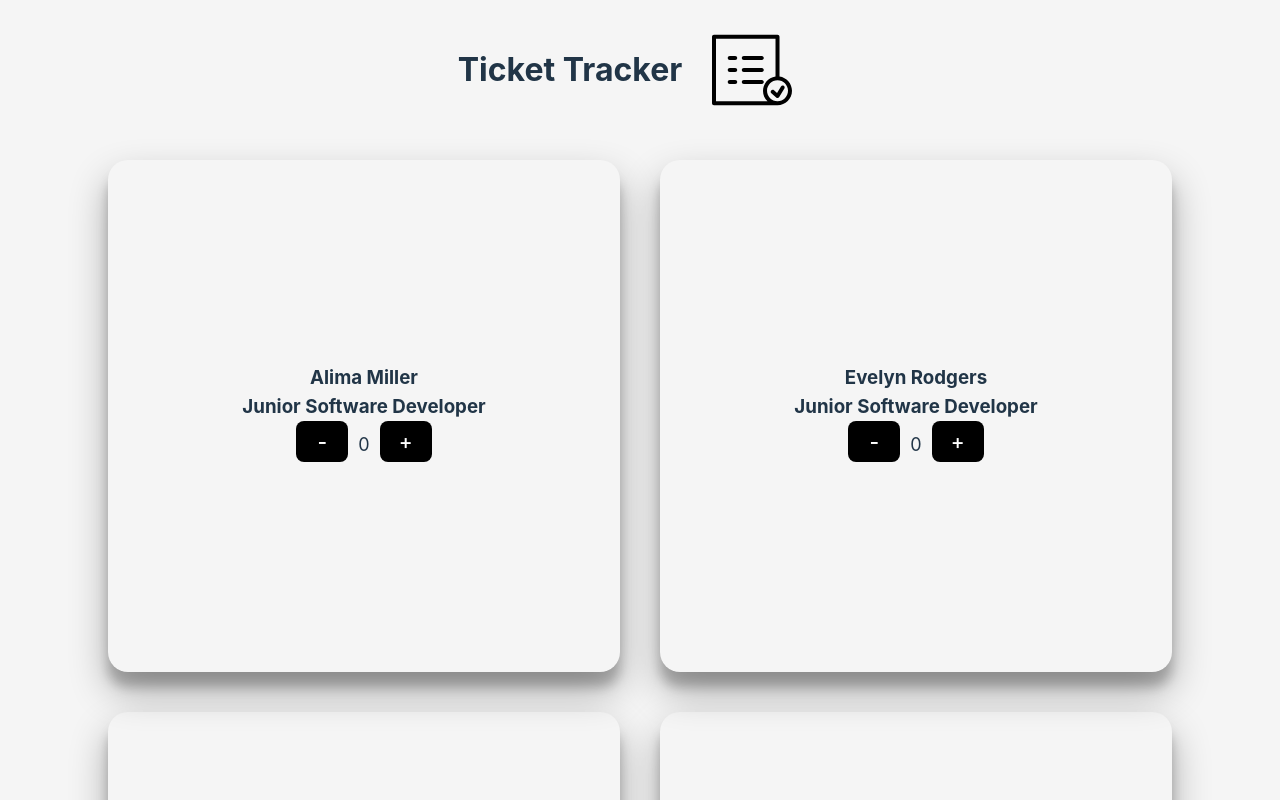
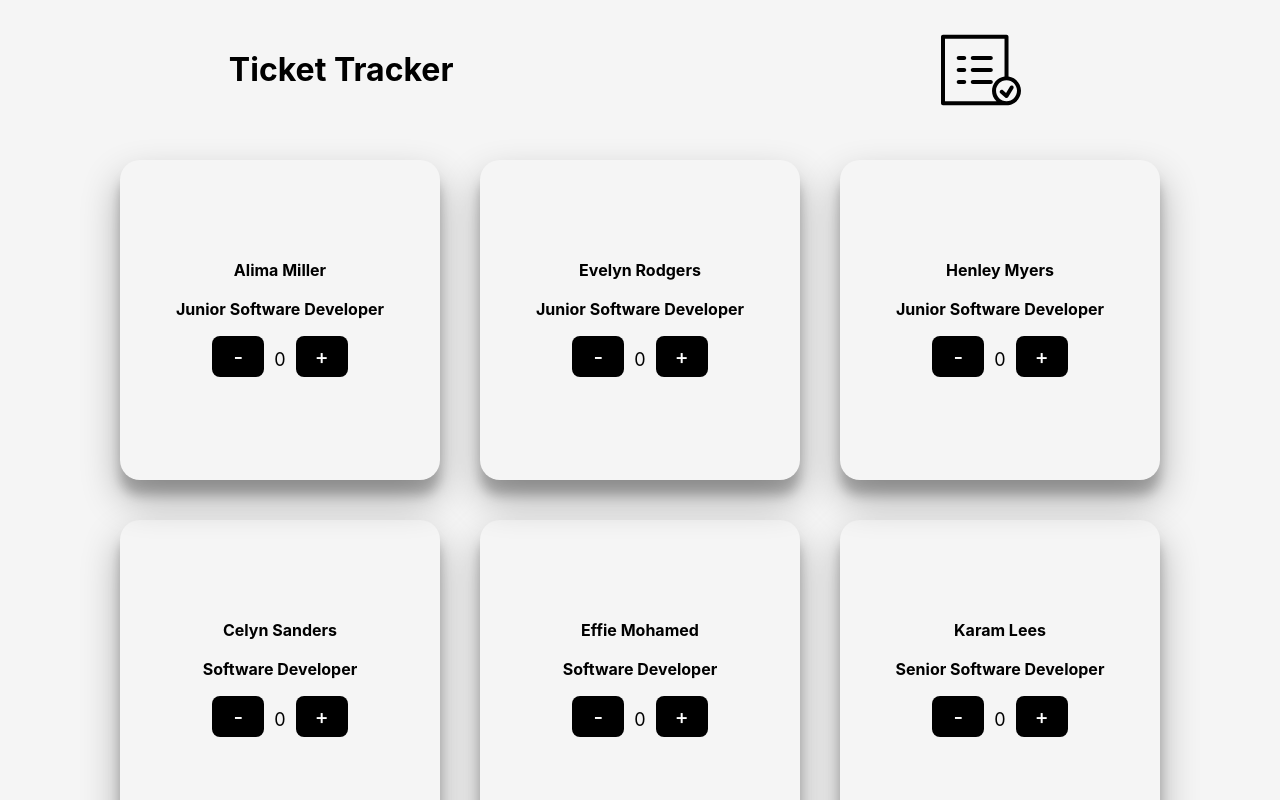
Before and after one commit to maxswaine/react-ticket-project, a React (Vite) app: page / in a window 1280 px wide. Shown: the top 800 px of the page. Built offline with nearby package versions, Linux system fonts and the light colour scheme.

Commit message:
all changes complete. functional and looks good. need to add functions as props tomorrow

```diff
--- a/src/components/Nav/Nav.scss
+++ b/src/components/Nav/Nav.scss
@@ -1,14 +1,15 @@
 .nav {
   height: auto;
   display: flex;
-  justify-content: center;
+  justify-content: space-around;
   align-items: center;
-  max-width: 100%;
+  width: 100%;
   &__image {
     height: 10vh;
     margin: 30px;
   }
   &__heading {
     font-size: xx-large;
+    color: black;
   }
 }
--- a/src/components/TicketCard/TicketCard.scss
+++ b/src/components/TicketCard/TicketCard.scss
@@ -1,15 +1,31 @@
 .team-card {
   display: flex;
   flex-direction: column;
+  color: black;
   margin: 20px;
-  padding: 5px;
+  padding: 10px;
   justify-content: center;
   align-items: center;
-  width: 40%;
+  width: 40vw;
   height: auto;
   object-fit: contain;
   border-radius: 20px;
   aspect-ratio: 1/1;
   box-shadow: rgba(0, 0, 0, 0.3) 0px 19px 38px,
     rgba(0, 0, 0, 0.22) 0px 15px 12px;
+  &__name {
+    text-align: center;
+    font-size: medium;
+  }
+  &__role {
+    font-size: medium;
+    text-align: center;
+    padding: 15px;
+  }
 }
+
+@media screen and (min-width: 768px) {
+  .team-card {
+    width: 25vw;
+  }
+}
```
